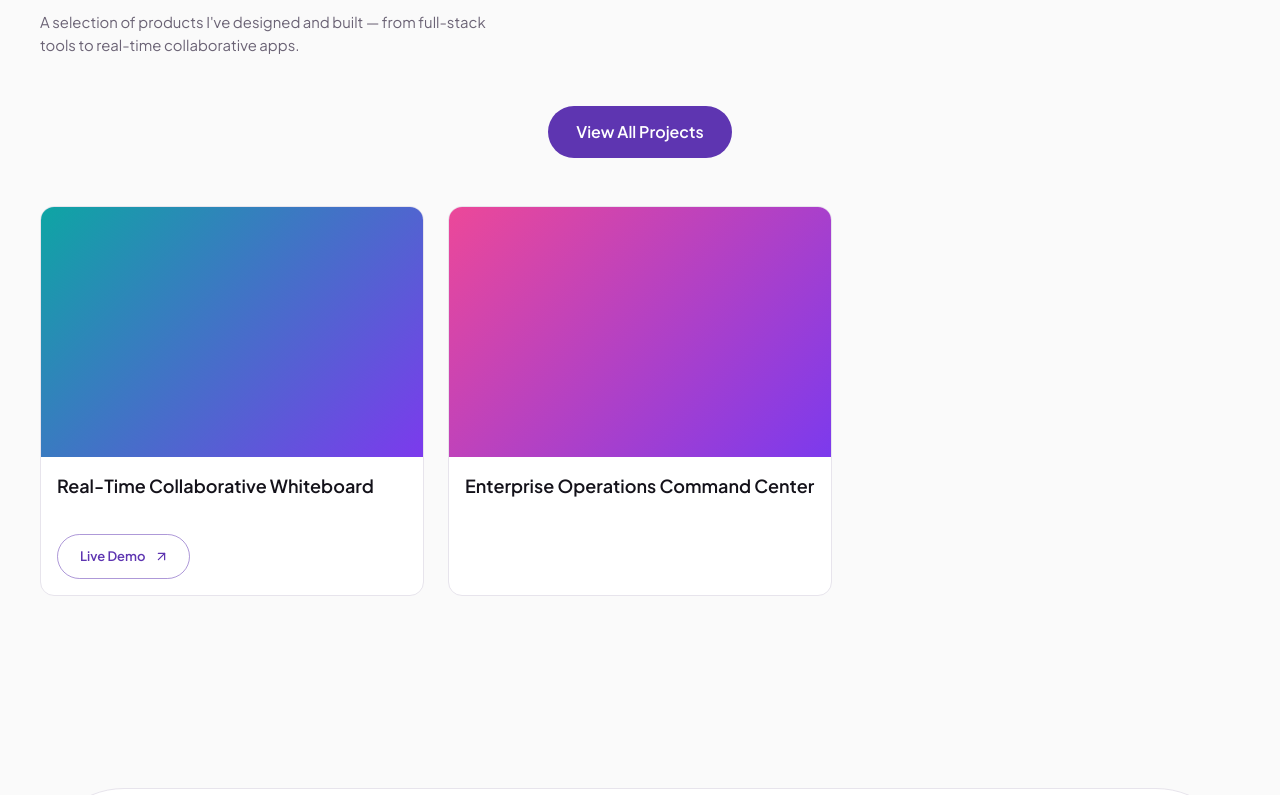
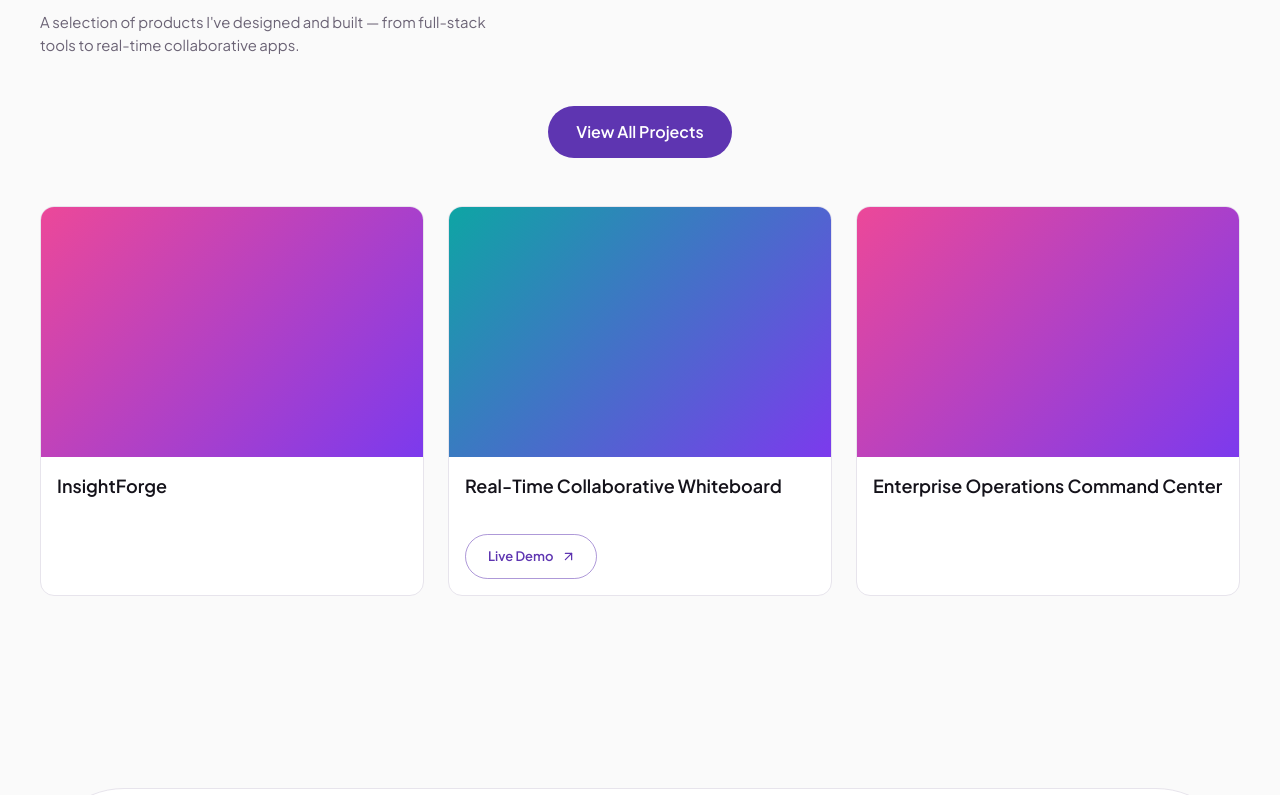
Before and after one commit to pramodboda/pramodboda-portfolio, a React (Vite) app: page / in a window 1280 px wide. Shown: the part 2001-2796 px from the top of the page. Built offline with nearby package versions, Linux system fonts and the light colour scheme; some icons are missing; a web font is replaced by a local one.

Commit message:
UPDATE:UI

```diff
--- a/src/data/projects_data.ts
+++ b/src/data/projects_data.ts
@@ -8,6 +8,33 @@ export const projectsData: Project[] = [
     //==========================================================
     // Level 4
     //==========================================================
+    {
+        id: "InsightForge",
+        level: 4,
+        featured: true,
+        isReady: true,
+        title: "InsightForge",
+        slug: "InsightForge",
+        description:
+            "Multi-Domain Intelligence Dashboard Platform.",
+        thumbImg: "",
+        technologies: ["React", "TypeScript", "MUI", "Node.js", "WebSocket", "PostgreSQL/PostGIS"],
+        skills: [
+        ],
+        liveDemoLink: "",
+        github: "",
+        features: [
+            "Features:",
+            "🌍 ClimateScope",
+            "💼 Business Intelligence",
+            "🤖 AI SQL Analyst",
+            "👨‍💻 Developer Analytics",
+            "⚙ Settings",
+            "ℹ About"
+        ],
+        highlights: [
+        ]
+    },
     {
         id: "real-time-logistics-tracking-system",
         level: 4,
```
